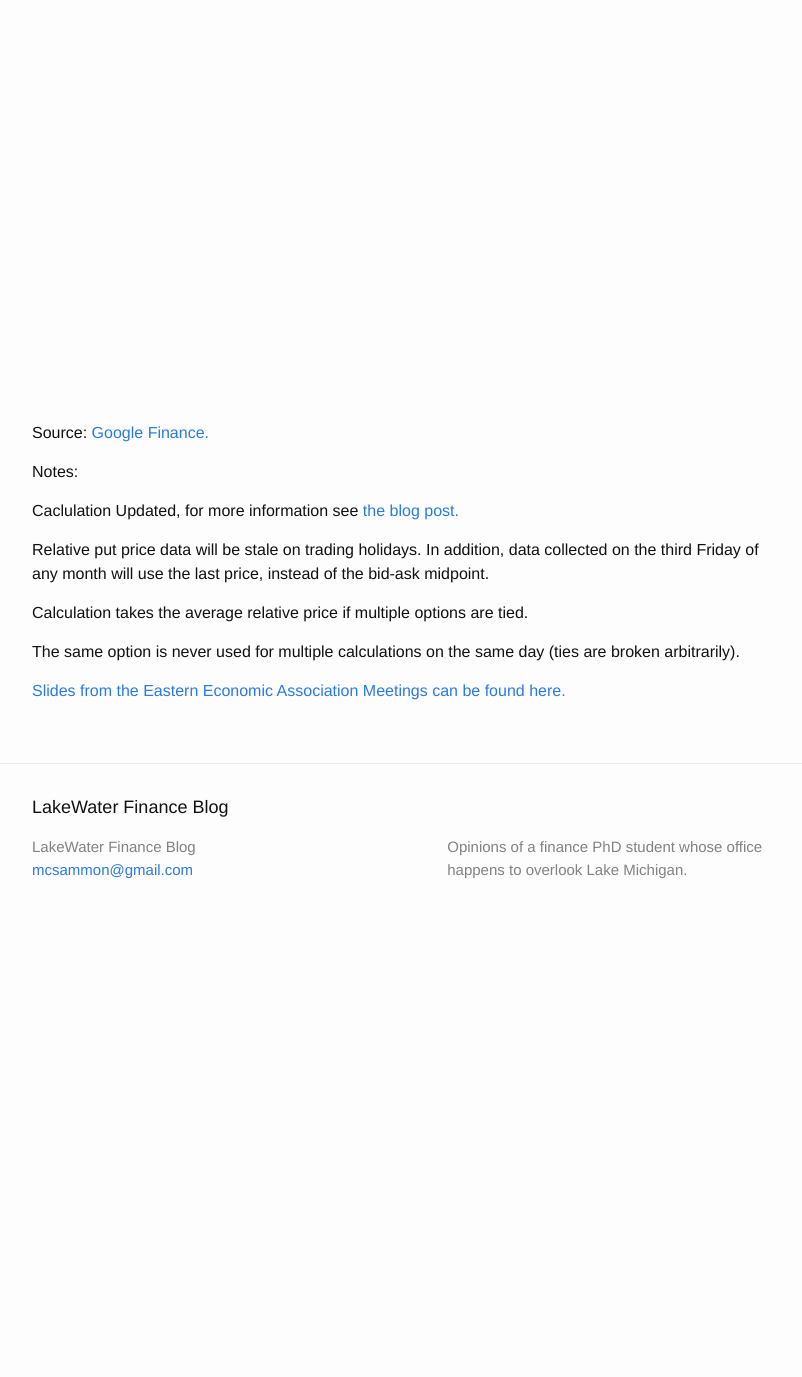
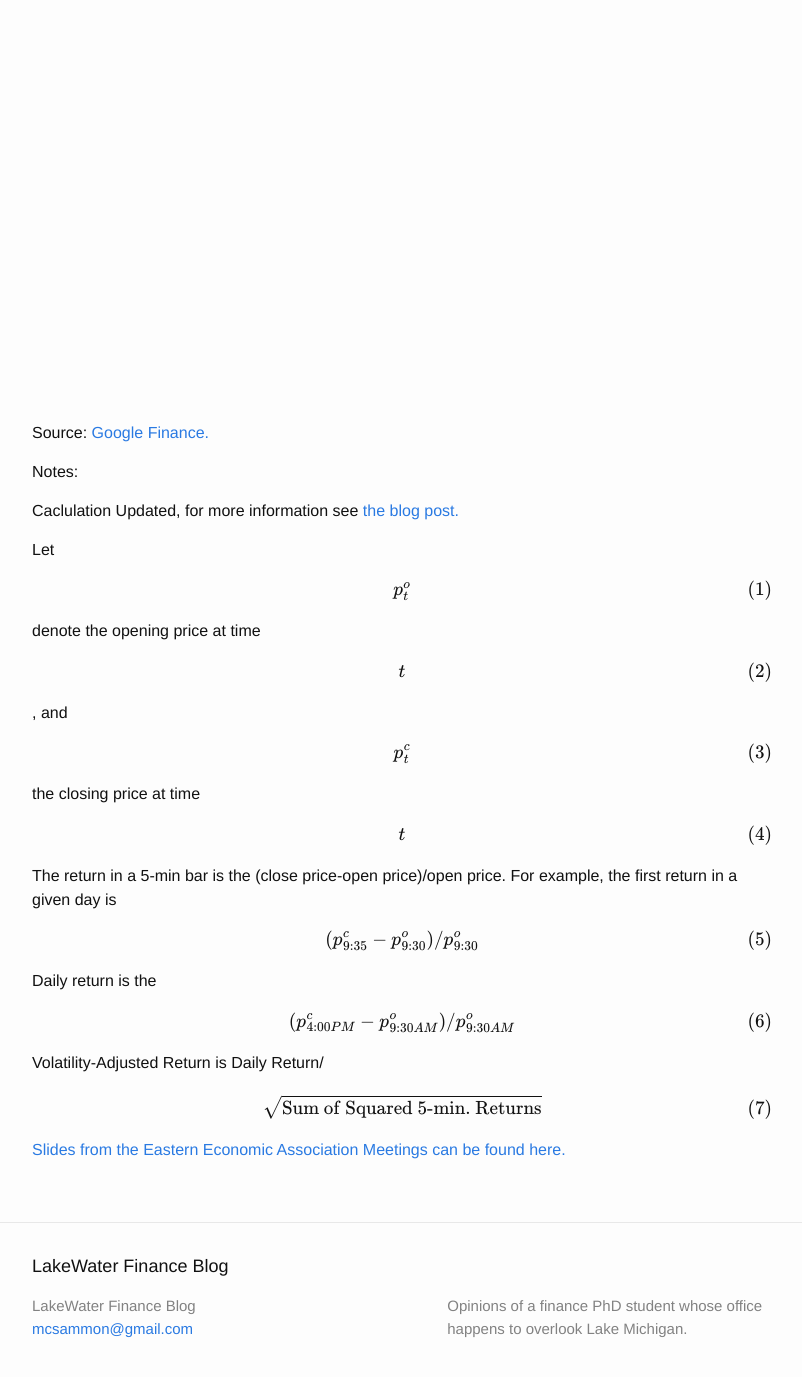
Before and after one commit to mcsammon/mcsammon.github.io, a Jekyll site: the page built from spy-options.html, in a window 1280 px wide and 1400 px high, scrolled down 245 px. Shown: the top 1377 px of the window, without its empty margins (238-1040 px from the left). Built offline with Jekyll 4.4.1, drawn with Linux system fonts in a browser that asks for light colours; formulas are drawn with MathJax 3; before the commit the page ends 1186 px from its top, so only the background shows below that.

Commit message:
Updating Description

```diff
--- a/js/spy-chart.js
+++ b/js/spy-chart.js
@@ -18,7 +18,7 @@ $('document').ready(function() {
       labels: data.dates,
       datasets: [
         {
-          label: "Sum of Squared 5-min. Returns",
+          label: "Sqrt. of Sum of Squared 5-min. Returns",
           strokeColor: red,
           pointColor: red,
           pointStrokeColor: "#fff",
--- a/spy-options.html
+++ b/spy-options.html
@@ -21,9 +21,11 @@ order: 1
 <p>Caclulation Updated, for more information see <a href="http://marcosammon.com/2016/07/14/iidret.html">
     the blog post.
   </a>
-<p>Relative put price data will be stale on trading holidays.  In addition, data collected on the third Friday of any month will use the last price, instead of the bid-ask midpoint.</p>
-<p>Calculation takes the average relative price if multiple options are tied.</p>
-<p>The same option is never used for multiple calculations on the same day (ties are broken arbitrarily).</p>
+<p>Let $$p_t^o$$ denote the opening price at time $$t$$, and $$p_t^c$$ the closing price at time $$t$$</p>
+<p>The return in a 5-min bar is the (close price-open price)/open price.  For example,
+the first return in a given day is $$(p_{9:35}^{c}-p_{9:30}^{o})/p_{9:30}^{o}$$  </p>
+<p>Daily return is the $$(p_{4:00 PM}^{c}-p_{9:30 AM}^{o})/p_{9:30 AM}^{o}$$  </p>
+<p>Volatility-Adjusted Return is Daily Return/$$\sqrt{\text{Sum of Squared 5-min. Returns}}$$</p>
 
 <p>
   <a href="/images/Relative_Put_Options_slides_3_2_15.pdf" target="_blank">
```
